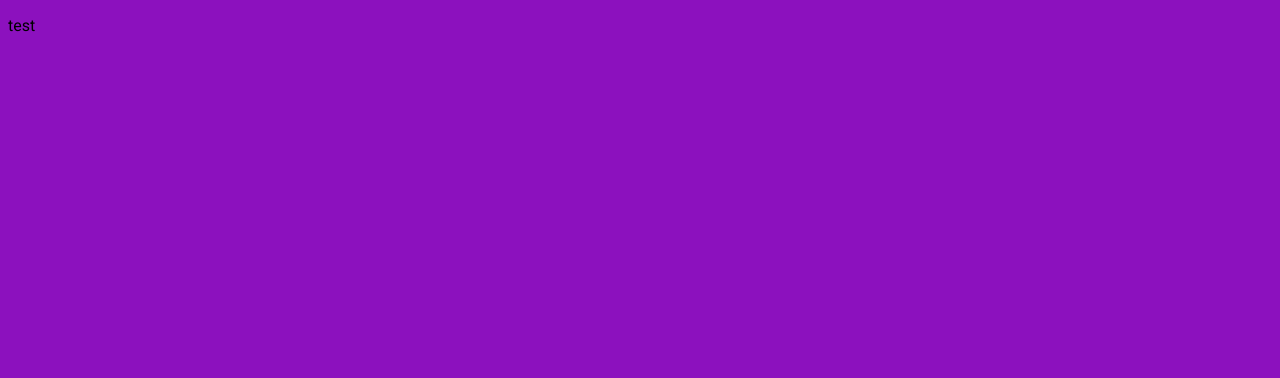
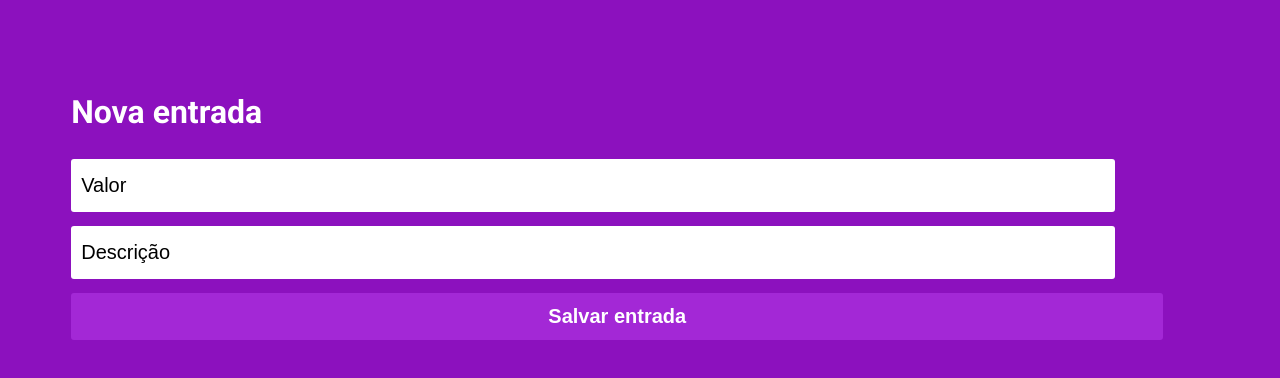
Before and after one commit to Cahlico/MyWallet, a React app: page /entry-page in a window 1280 px wide. Shown: the top 378 px of the page. Built offline with nearby package versions, Linux system fonts and the light colour scheme; a web font is replaced by a local one.

Commit message:
adding money flow pages layout

```diff
--- a/src/pages/EntryPage.js
+++ b/src/pages/EntryPage.js
@@ -1,5 +1,26 @@
-import React from 'react';
+import React, { useState } from 'react';
+import { Container } from '../styles/styledMoneyflow';
 
 export default function EntryPage() {
-    return(<p>test</p>)
+    const [value, setValue] = useState('');
+    const [description, setDescription] = useState('');
+
+    return (
+        <Container>
+            <h1>Nova entrada</h1>
+            <input
+                type='text'
+                onChange={e => setValue(e.target.value)}
+                value={value}
+                placeholder='Valor'
+            />
+            <input
+                type='text'
+                onChange={e => setDescription(e.target.value)}
+                value={description}
+                placeholder='Descrição'
+            />
+            <button>Salvar entrada</button>
+        </Container>
+    );
 }
--- a/src/pages/OutflowPage.js
+++ b/src/pages/OutflowPage.js
@@ -1,5 +1,27 @@
-import React from 'react';
+import React, { useState } from 'react';
+import { Container } from '../styles/styledMoneyflow';
 
 export default function OutflowPage() {
-    return(<p>test</p>)
+
+    const [value, setValue] = useState('');
+    const [description, setDescription] = useState('');
+
+    return (
+        <Container>
+            <h1>Nova saída</h1>
+            <input
+                type='text'
+                onChange={e => setValue(e.target.value)}
+                value={value}
+                placeholder='Valor'
+            />
+            <input
+                type='text'
+                onChange={e => setDescription(e.target.value)}
+                value={description}
+                placeholder='Descrição'
+            />
+            <button>Salvar saída</button>
+        </Container>
+    );
 }
--- /dev/null
+++ b/src/styles/styledMoneyflow.js
@@ -0,0 +1,36 @@
+import styled from 'styled-components';
+
+export const Container = styled.div`
+    height: 100vh;
+    padding: 5%;
+
+    h1 {
+        color: #FFF;
+        font-weight: 700;
+    }
+
+    input, button {
+        border: none;
+        border-radius: 3px;
+        outline-style: none;
+        font-size: 20px;
+        margin: 7px 0;
+    }
+
+    input {
+        padding: 15px 10px;
+        width: 90%;
+
+        ::placeholder {
+            color: #000;
+        }
+    }
+
+    button {
+        background-color: #A328D6;
+        color: #FFF;
+        width: 96%;
+        font-weight: 600;
+        padding: 12px;
+    }
+`;
```
